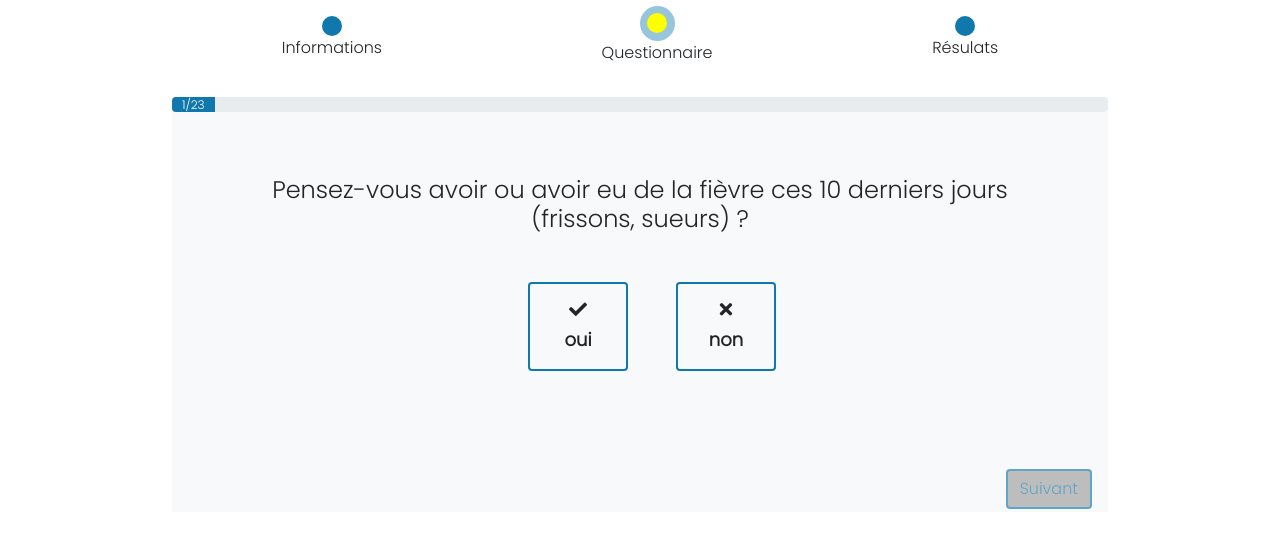
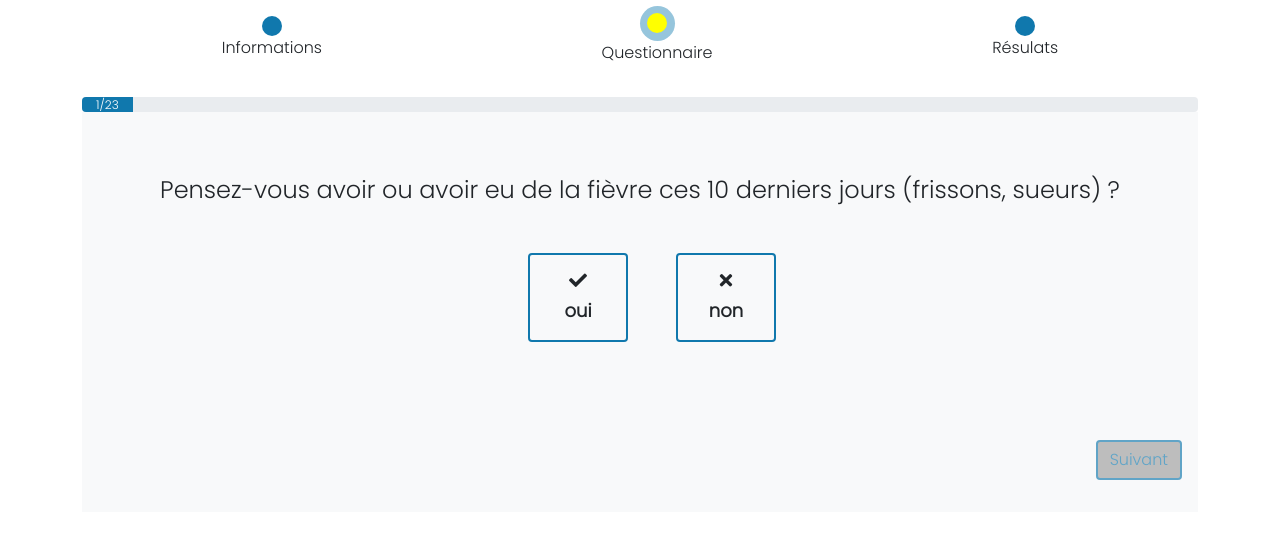
Before and after one commit to lahlaliwassim2/Test-COVID-19, a PHP site: page /questions.php in a window 1280 px wide. Shown: the part 66-614 px from the top of the page. Run offline with PHP 8.4, Linux system fonts and the light colour scheme; some libraries are stand-ins or nearby versions; grey boxes are pictures that could not be loaded.

Commit message:
add conatiner

```diff
--- a/questions.php
+++ b/questions.php
@@ -5,7 +5,7 @@
 <body>
 
     <?php include './components/header.php'; ?>
-    <main class="container w-75">
+    <main class="container">
 
         <div class="stiper d-flex justify-content-around my-3">
             <div class="Info d-flex flex-column align-items-center">
```
